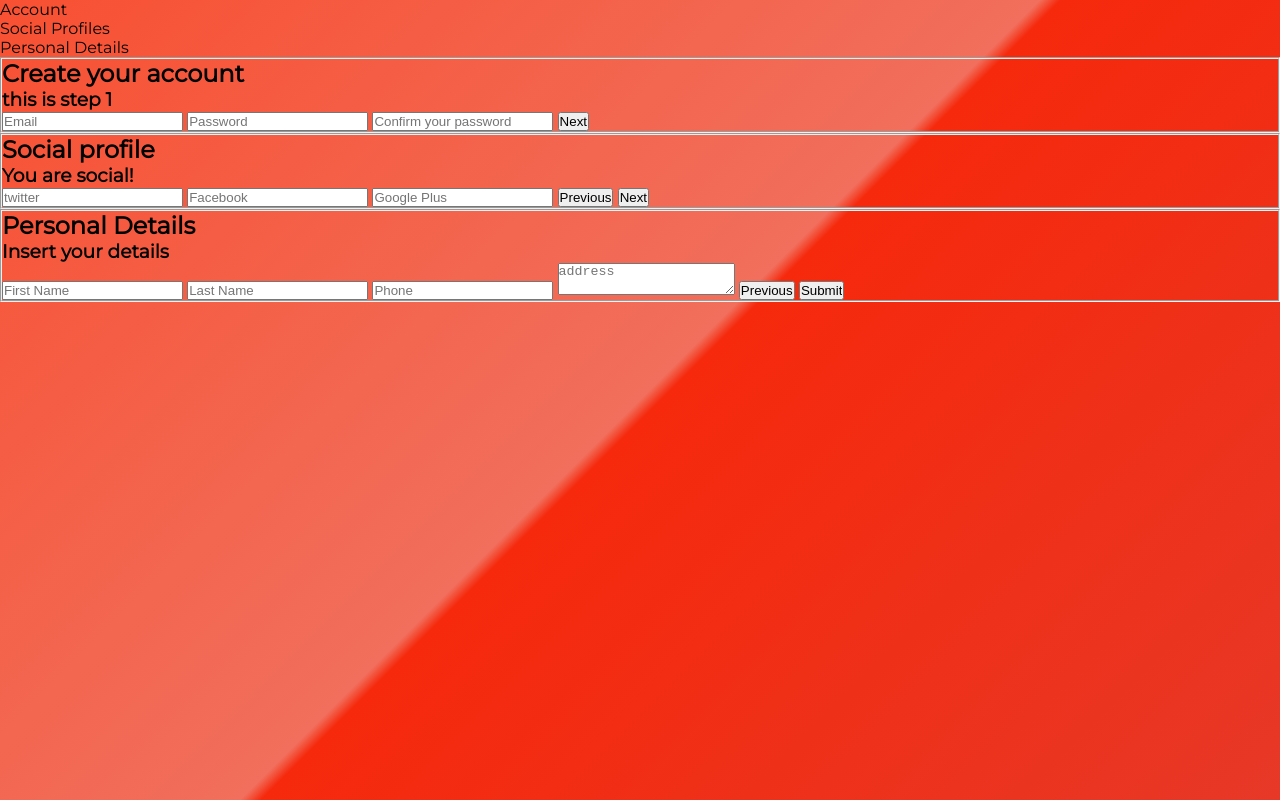
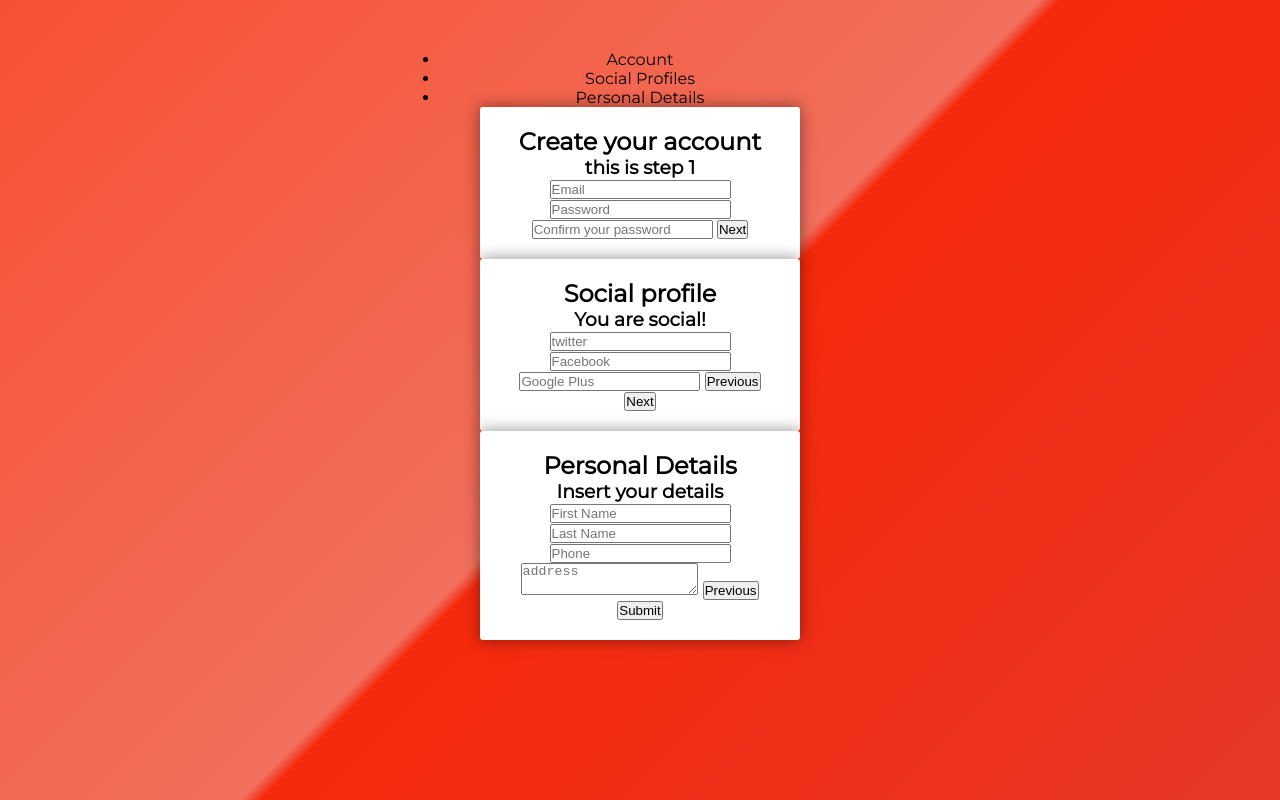
Before and after one commit to albertobebz/Multi_Step_Form, a plain HTML site: page index.html in a window 1280 px wide. Drawn offline with nearby package versions, Linux system fonts and the light colour scheme.

Commit message:
added style for the form and for the fieldset

```diff
--- a/CSS/style.css
+++ b/CSS/style.css
@@ -17,3 +17,20 @@ html {
 body {
   font-family: montserrat, arial, verdana;
 }
+
+/* form style */
+#msform {
+  width: 400px;
+  margin: 50px auto;
+  text-align: center;
+}
+
+#msform fieldset{
+  background: white;
+  border: 0 none;
+  border-radius: 3px;
+  box-shadow: 0 0 15px 1px rgba(0,0,0,0.4);
+  padding: 20px 30px;
+  width: 80%;
+  margin: 0 10%;
+}
```
